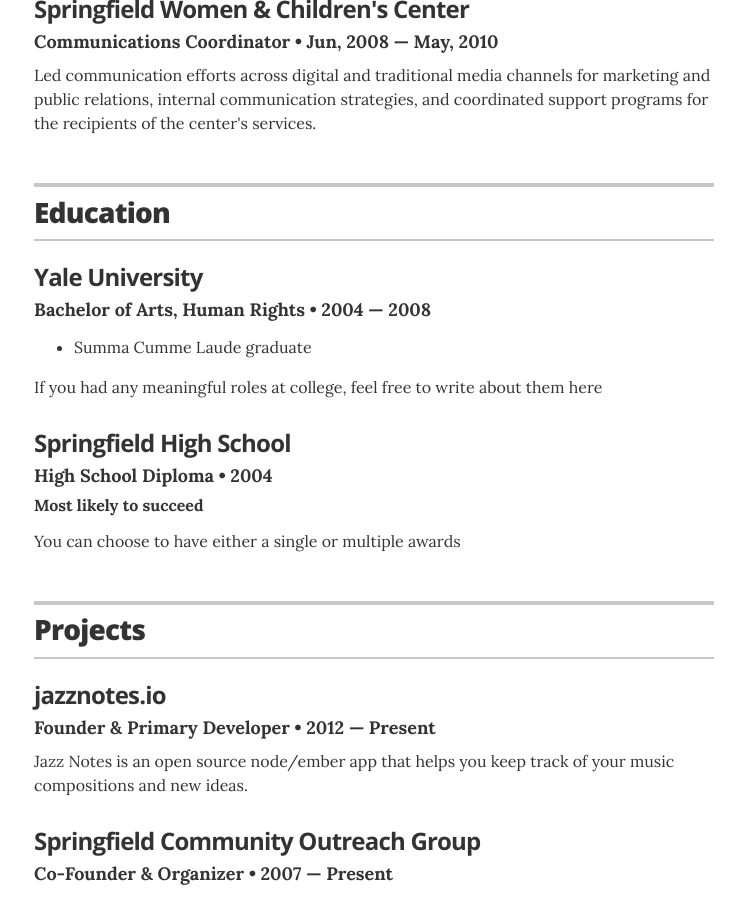
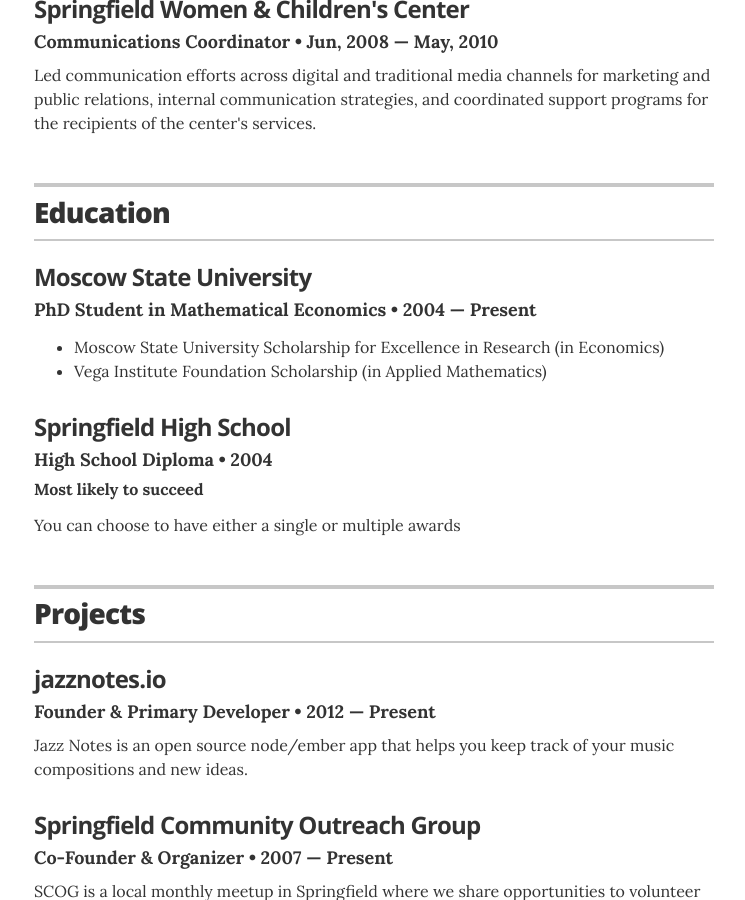
Before and after one commit to MikitchukMarina/MikitchukMarina.github.io, a Jekyll site: the page built from index.html, in a window 1280 px wide and 900 px high, scrolled down 1065 px. Shown: the whole window, without its empty margins (266-1011 px from the left). Built offline with Jekyll 4.4.1, drawn with Linux system fonts in a browser that asks for light colours.

Commit message:
Update education.yml

```diff
--- a/_data/education.yml
+++ b/_data/education.yml
@@ -1,10 +1,11 @@
 # Degree
-- degree: Bachelor of Arts, Human Rights
-  uni: Yale University
-  year: 2004 &mdash; 2008
+- degree: PhD Student in Mathematical Economics
+  uni: Moscow State University
+  year: 2004 &mdash; Present
   awards:
-    - award: Summa Cumme Laude graduate
-  summary: If you had any meaningful roles at college, feel free to write about them here
+    - award: Moscow State University Scholarship for Excellence in Research (in Economics)
+    - award: Vega Institute Foundation Scholarship (in Applied Mathematics)
+  #summary: If you had any meaningful roles at college, feel free to write about them here
 
 - degree: High School Diploma
   uni: Springfield High School
```
